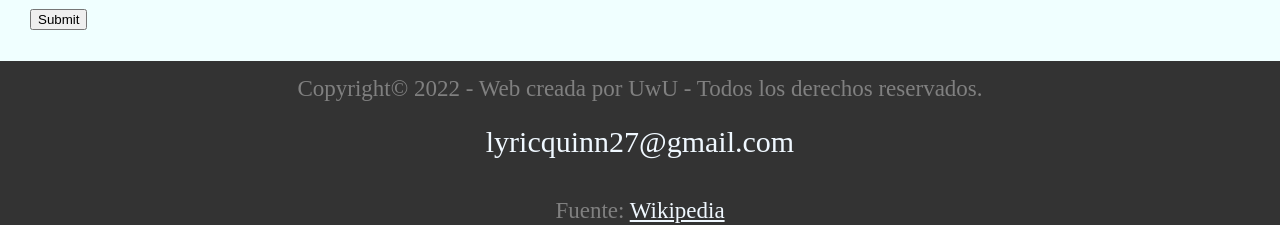
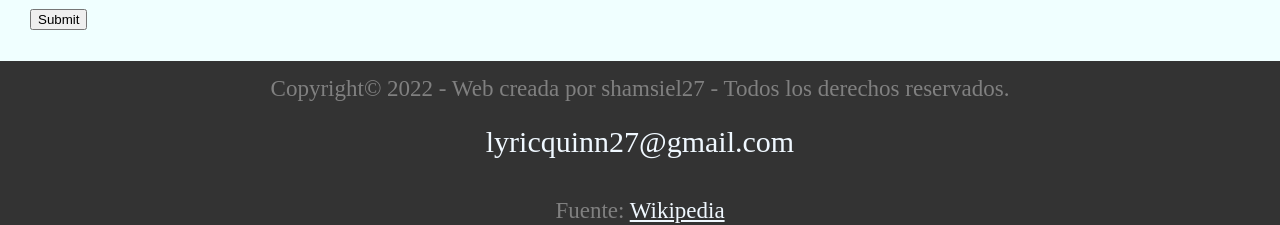
Before and after one commit to agustinb-dev/Web-Planetas, a plain HTML site: page index.html in a window 1280 px wide. Shown: the part 1934-2159 px from the top of the page. Drawn offline with Linux system fonts and the light colour scheme.

Commit message:
updated copyright info

```diff
--- a/index.html
+++ b/index.html
@@ -62,7 +62,7 @@
 
     <footer class="footer">
         <div class="copyright">
-            Copyright&copy; 2022 - Web creada por UwU - Todos los derechos reservados.
+            Copyright&copy; 2022 - Web creada por shamsiel27 - Todos los derechos reservados.
             <p><a href="mailto:lyricquinn27@gmail.com">lyricquinn27@gmail.com</a></p>
         </div>
 
```
